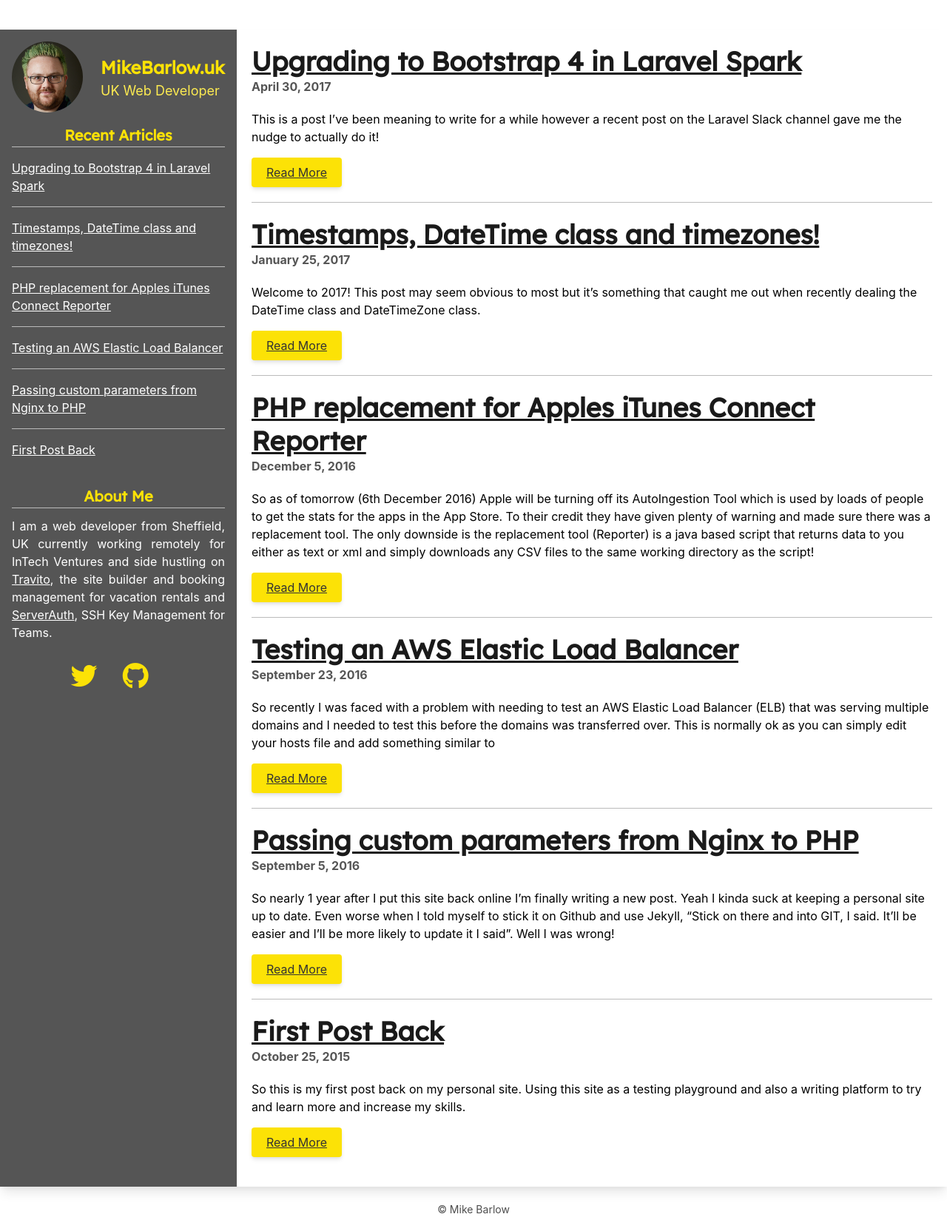
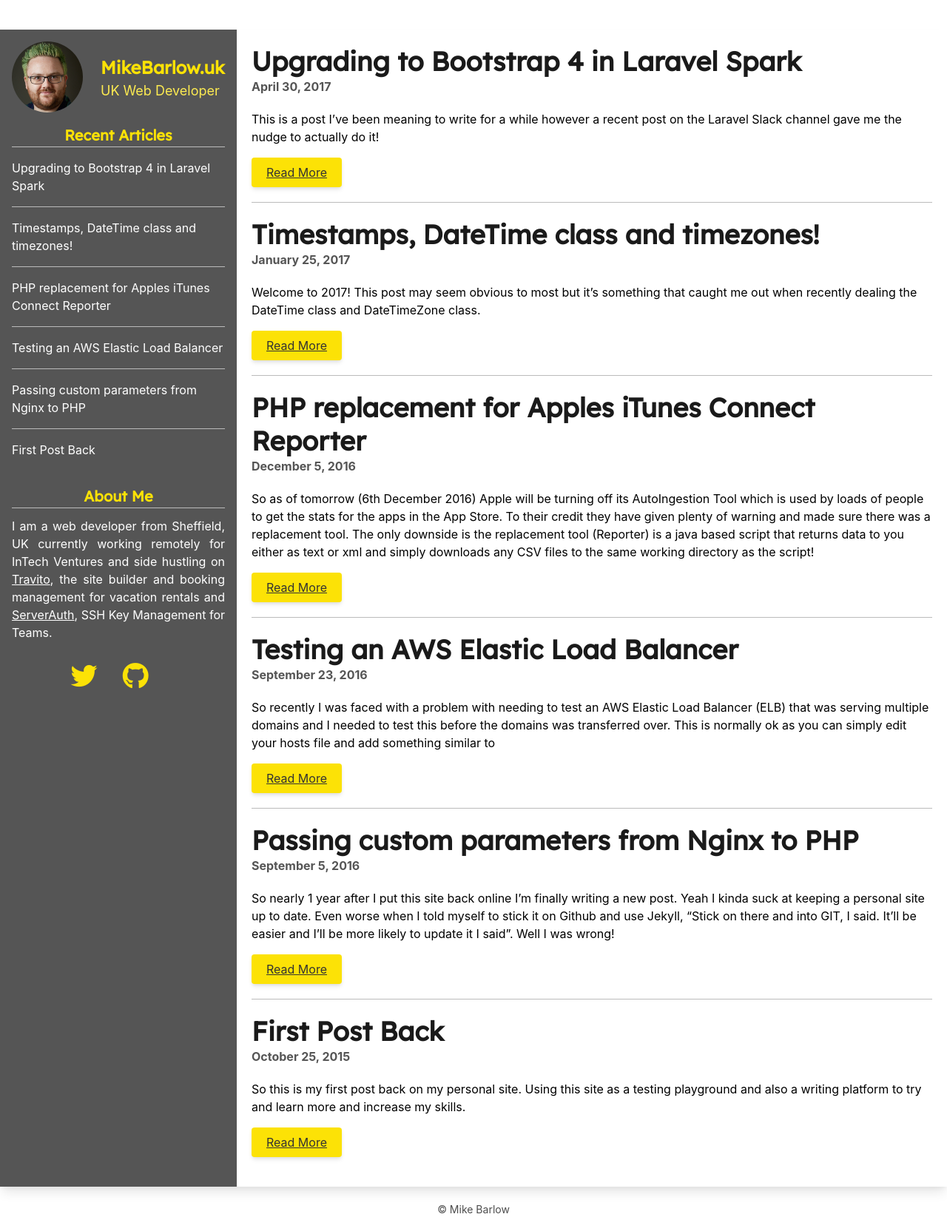
Before and after one commit to peakstoneuk/peakstoneuk.github.io, a Jekyll site: the page built from index.html, in a window 1280 px wide. Shown: the whole page at 74% size. Built offline with Jekyll 4.4.1, drawn with Linux system fonts in a browser that asks for light colours.

Commit message:
Fixing underlines

```diff
--- a/_includes/header.html
+++ b/_includes/header.html
@@ -25,7 +25,7 @@
                         <ul>
                             {% for post in site.posts %}
                                 <li class="py-4 border-b last:border-b-0">
-                                    <a href="{{ post.url | prepend: site.baseurl }}">
+                                    <a href="{{ post.url | prepend: site.baseurl }}" class="no-underline">
                                         {{ post.title }}
                                     </a>
                                 </li>
--- a/index.html
+++ b/index.html
@@ -4,7 +4,7 @@
 {% for post in site.posts %}
     <div class="py-5 border-b last:border-b-0">
         <h2 class="text-4xl leading-tight font-semibold font-display">
-            <a href="{{ post.url | prepend: site.baseurl }}" class="text-gray-900 hover:text-yellow-600">
+            <a href="{{ post.url | prepend: site.baseurl }}" class="text-gray-900 hover:text-yellow-600 no-underline">
                 {{ post.title }}
             </a>
         </h2>
```
